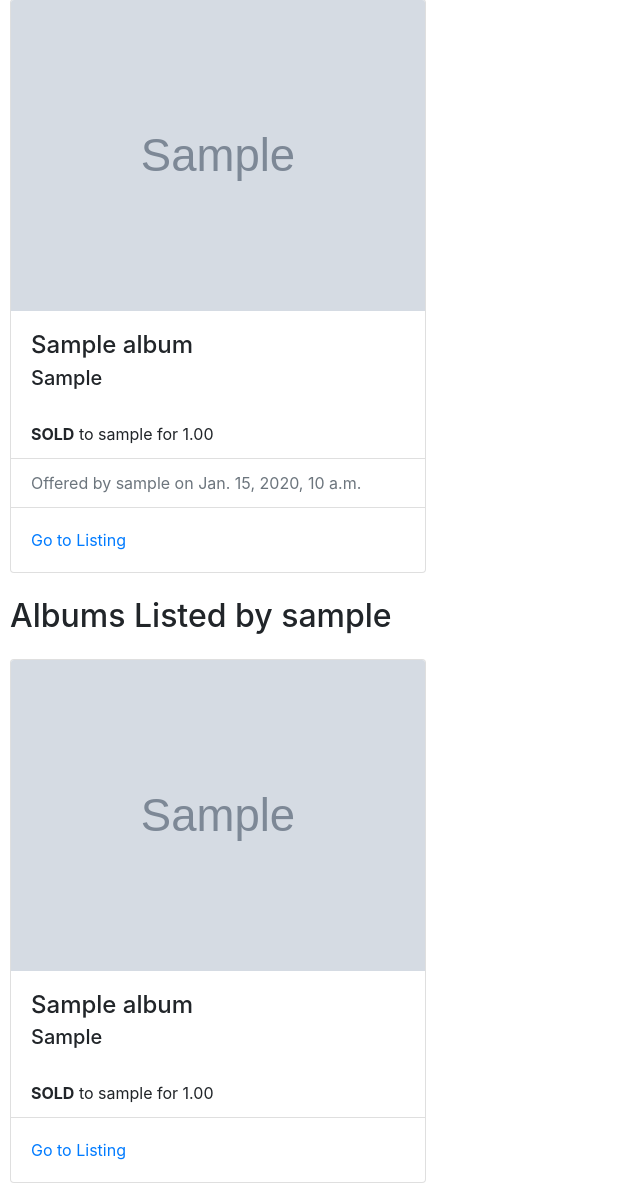
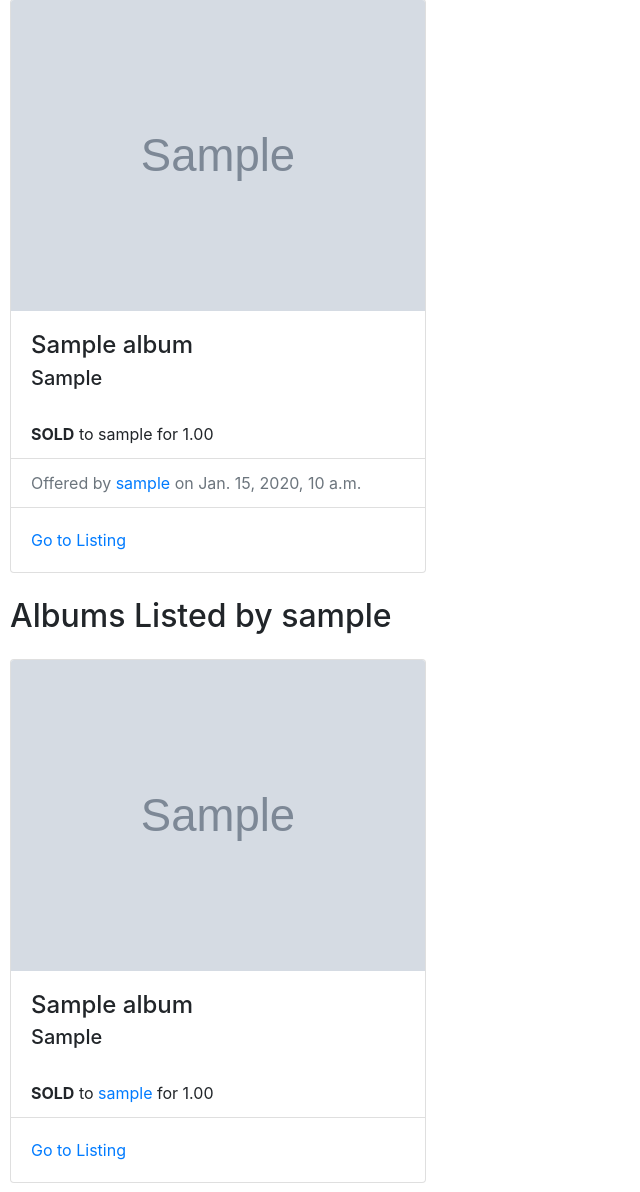
Before and after one commit to mrumiker/ebay-clone, a Django app: page /albums/1 in a window 1280 px wide. Shown: the part 282-1474 px from the top of the page, without its empty margins (0-640 px from the left). Run offline with Django 3.2, Linux system fonts and the light colour scheme; tables that the repository leaves empty hold one stand-in row (values such as "Sample post"); grey boxes marked "Sample" are stand-in pictures; some libraries are stand-ins or nearby versions.

Commit message:
add Profile links to Albums page

```diff
--- a/auctions/templates/auctions/albums.html
+++ b/auctions/templates/auctions/albums.html
@@ -21,7 +21,8 @@
     {% if user.id == album.seller.id %}
     <li class="list-group-item text-muted">Offered by you on {{ album.datetime_created }}</li>
     {% else %}
-    <li class="list-group-item text-muted">Offered by {{ album.seller }} on {{ album.datetime_created }}</li>
+    <li class="list-group-item text-muted">Offered by <a href="{% url 'albums' album.seller.id %}"
+        class="card-link">{{album.seller}}</a> on {{ album.datetime_created }}</li>
     {% endif %}
   </ul>
   <div class="card-body">
@@ -44,9 +45,11 @@
   <ul class="list-group list-group-flush">
     {% if album.top_bid %}
     {% if user.id == album.top_bidder.id %}
-    <li class="list-group-item" style="background-color: honeydew;"><b>SOLD TO YOU</b> for {{ album.top_bid }}!</li>
+    <li class="list-group-item" style="background-color: honeydew;"><b>SOLD TO <a href="{% url 'albums' user.id %}"
+          class="card-link text-danger">YOU</a></b> for {{ album.top_bid }}!</li>
     {% else %}
-    <li class="list-group-item"><b>SOLD</b> to {{ album.top_bidder }} for {{ album.top_bid }}</li>
+    <li class="list-group-item"><b>SOLD</b> to <a href="{% url 'albums' album.top_bidder.id %}"
+        class="card-link">{{album.top_bidder}}</a> for {{ album.top_bid }}</li>
     {% endif %}
     {% elif album.datetime_closed %}
     {% if user == album.seller %}
```
